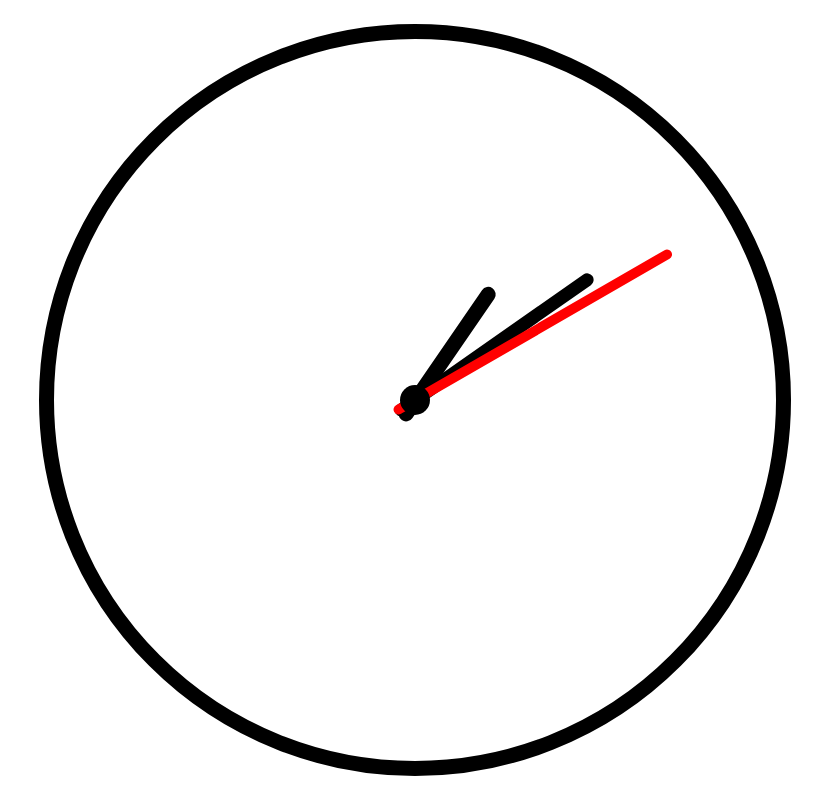
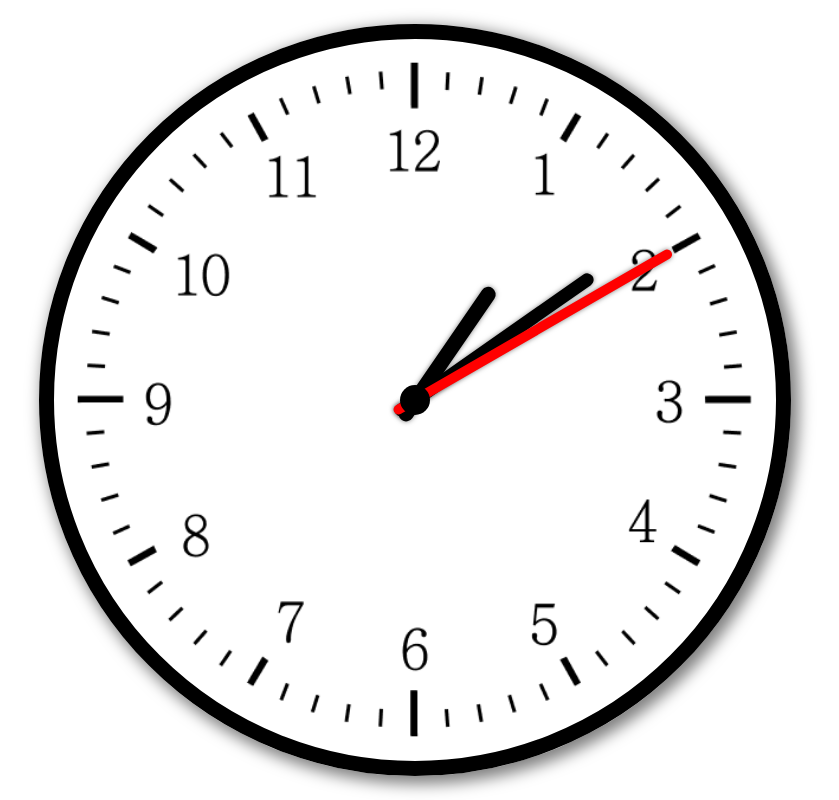
Before and after one commit to Em-ilien/clock.js, a SvelteKit app: page / in a window 1280 px wide. Shown: the whole page, without its empty margins (225-1064 px from the left). Built offline with nearby package versions, Linux system fonts and the light colour scheme.

Commit message:
add clock background

```diff
--- a/src/routes/Clock.svelte
+++ b/src/routes/Clock.svelte
@@ -51,6 +51,11 @@
 		border: 15px solid black;
 		width: calc(100% - 2 * 15px);
 		height: calc(100% - 2 * 15px);
+		background: #e8c9a957;
+		background-image: url('clock.png');
+		background-repeat: no-repeat;
+		background-size: cover;
+		box-shadow: 5px 5px 15px 3px rgba(0, 0, 0, 0.5);
 	}
 
 	.hand-ctn {
@@ -64,6 +69,7 @@
 	.hand {
 		width: 50%;
 		border-radius: 16px;
+		box-shadow: 0 0 5px 0 rgba(0, 0, 0, 0.5);
 	}
 
 	.seconds-hand-ctn {
```
Also changed, not shown: src/routes/clock.png (added).
